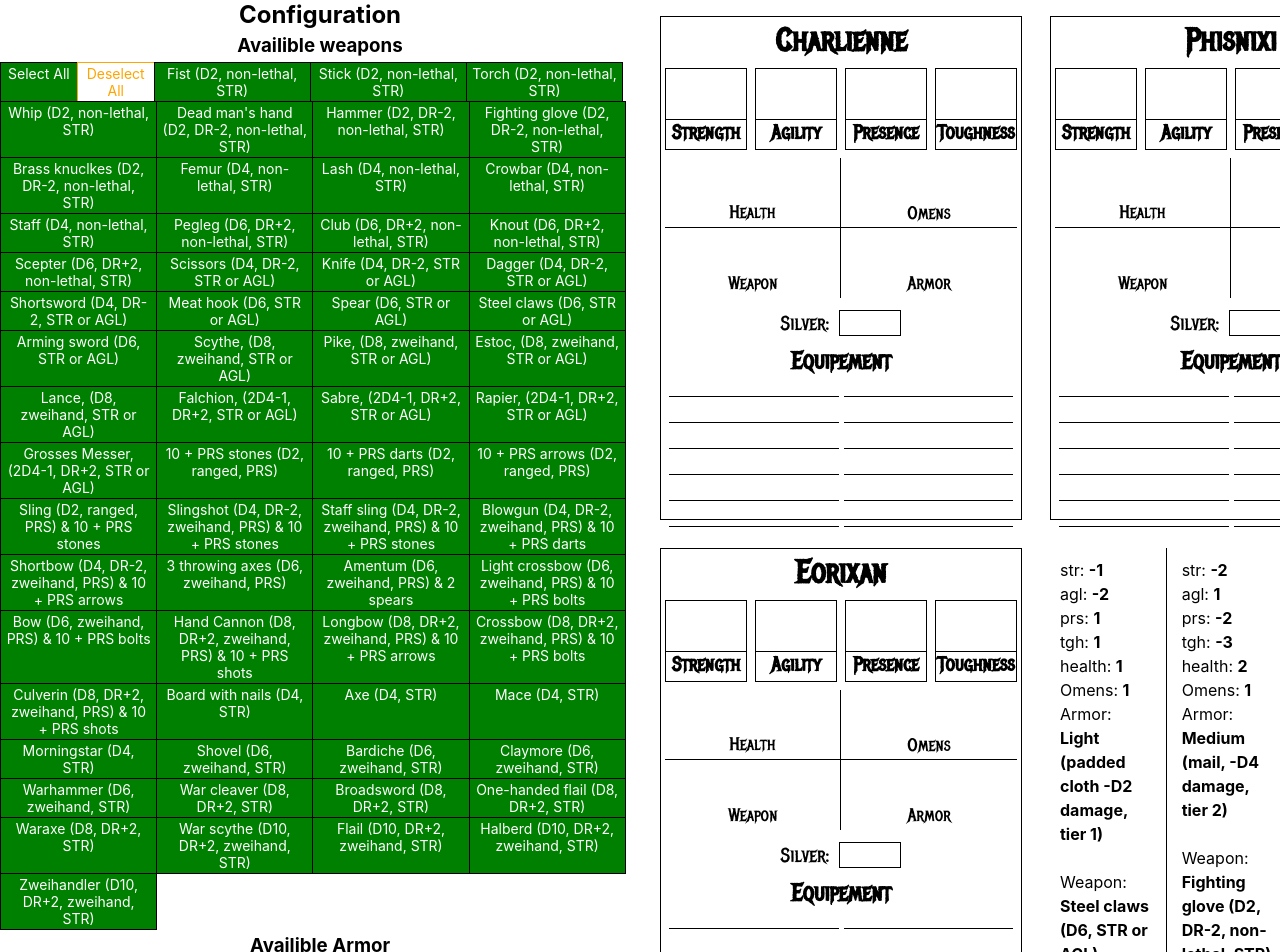
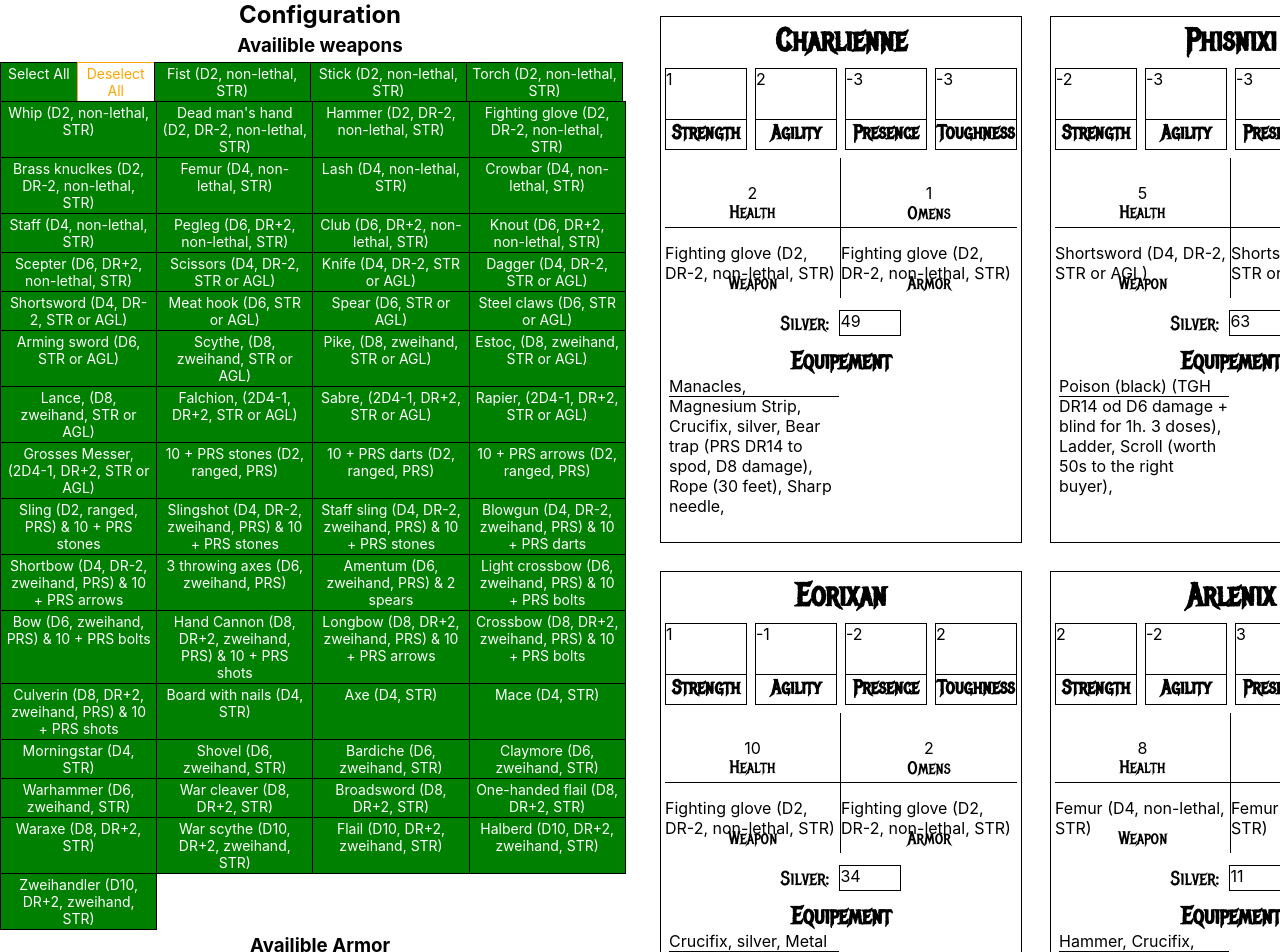
Before and after one commit to jacek-korzemski/mork-borg-character-sheet-pdf-generator, a React (Create React App) app: page / in a window 1280 px wide. Shown: the top 952 px of the page. Built offline with nearby package versions, Linux system fonts and the light colour scheme.

Commit message:
changed generation character logic

```diff
--- a/src/App.js
+++ b/src/App.js
@@ -2,11 +2,11 @@ import React, { createContext, useState } from "react";
 import Grid from "styled-components/Grid";
 import Configuration from "components/Configuration";
 import CharacterSheet from "components/CharacterSheet";
-import RandomCharacter from "components/RandomCharacter";
 import ReactToPdf from "react-to-pdf";
 import { armor as initialArmor } from "data/armor";
 import { weapons as initiialWeapons } from "data/weapons";
 import { equipement as initiialEquipement } from "data/equipement";
+import { generateRandomPlayer } from "utils/generators";
 
 export const AppContext = createContext({});
 
@@ -27,35 +27,34 @@ const App = () => {
                 setEquipement: setEquipement,
             }}
         >
-            <div style={{ margin: "0 0 0 50%", width: "fit-content", position: "relative", height: '100%' }}>
+            <div
+                style={{
+                    margin: "0 0 0 50%",
+                    width: "fit-content",
+                    position: "relative",
+                    height: "100%",
+                }}
+            >
                 <div ref={ref}>
                     <Grid>
                         <div>
-                            <CharacterSheet />
+                            <CharacterSheet player={generateRandomPlayer(armor, weapons, equipement, 3, 6)} />
                         </div>
                         <div>
-                            <CharacterSheet />
+                            <CharacterSheet player={generateRandomPlayer(armor, weapons, equipement, 3, 6)} />
                         </div>
                         <div>
-                            <CharacterSheet />
+                            <CharacterSheet player={generateRandomPlayer(armor, weapons, equipement, 3, 6)} />
                         </div>
                         <div>
-                            <div className="initial-data-wrapper">
-                                <RandomCharacter />
-                                <RandomCharacter />
-                                <RandomCharacter />
-                            </div>
+                            <CharacterSheet player={generateRandomPlayer(armor, weapons, equipement, 3, 6)} />
                         </div>
                     </Grid>
                 </div>
             </div>
             <Configuration open={true}>
                 <ReactToPdf targetRef={ref} filename="4-more-to-kill.pdf">
-                    {({ toPdf }) => (
-                        <button onClick={toPdf}>
-                            Generate pdf
-                        </button>
-                    )}
+                    {({ toPdf }) => <button onClick={toPdf}>Generate pdf</button>}
                 </ReactToPdf>
                 <button onClick={() => setArmor([...armor])}>Refresh data</button>
             </Configuration>
--- a/src/components/CharacterSheet.js
+++ b/src/components/CharacterSheet.js
@@ -2,62 +2,59 @@ import React from "react";
 import CharacterSheetWrapper from "styled-components/CharacterSheetWrapper";
 import { names } from "data/names";
 
-const CharacterSheet = () => {
+const CharacterSheet = ({ player }) => {
     return (
         <CharacterSheetWrapper>
             <h1 className="character-name">{names[Math.floor(Math.random() * names.length)]}</h1>
             <div className="params">
                 <div className="box">
                     <div className="name">Strength</div>
+                    <div className="value">{player.str.toString()}</div>
                 </div>
                 <div className="box">
                     <div className="name">Agility</div>
+                    <div className="value">{player.agl.toString()}</div>
                 </div>
                 <div className="box">
                     <div className="name">Presence</div>
+                    <div className="value">{player.prs.toString()}</div>
                 </div>
                 <div className="box">
                     <div className="name">Toughness</div>
+                    <div className="value">{player.tgh.toString()}</div>
                 </div>
             </div>
 
             <div className="middle">
                 <div className="health">
-          <div className="value"></div>
+                    <div className="value">{player.hp.toString()}</div>
                     <div className="name">Health</div>
                 </div>
                 <div className="omens">
-          <div className="value"></div>
+                    <div className="value">{player.omens.toString()}</div>
                     <div className="name">Omens</div>
                 </div>
                 <div className="weapon">
-          <div className="value"></div>
+                    <div className="value">{player.weapon}</div>
                     <div className="name">Weapon</div>
                 </div>
                 <div className="armor">
-          <div className="value"></div>
+                    <div className="value">{player.weapon}</div>
                     <div className="name">Armor</div>
                 </div>
             </div>
             <div className="silver">
                 <div className="name">Silver: </div>
-        <div className="value"></div>
+                <div className="value">{player.silver}</div>
             </div>
 
             <div className="eq">
                 <h2 className="name">Equipement</h2>
-        <div></div>
-        <div></div>
-        <div></div>
-        <div></div>
-        <div></div>
-        <div></div>
-        <div></div>
-        <div></div>
-        <div></div>
-        <div></div>
-        <div></div>
-        <div></div>
+                <div>
+                    {player.equipement.map((elem, index) => (
+                        <React.Fragment key={index}>{elem}, </React.Fragment>
+                    ))}
+                </div>
             </div>
         </CharacterSheetWrapper>
     );
--- a/src/components/RandomCharacter.js
+++ /dev/null
@@ -1,48 +0,0 @@
-import React, { useContext } from 'react';
-import { AppContext } from 'App';
-import { randomInt, randomElementFromArray } from "utils/randomizers";
-
-const RandomCharacter = () => {
-    const app = useContext(AppContext);
-
-    return (
-        <div className="initial-data">
-            <p>
-                str: <strong>{randomInt(-3, 3)}</strong>
-            </p>
-            <p>
-                agl: <strong>{randomInt(-3, 3)}</strong>
-            </p>
-            <p>
-                prs: <strong>{randomInt(-3, 3)}</strong>
-            </p>
-            <p>
-                tgh: <strong>{randomInt(-3, 3)}</strong>
-            </p>
-            <p>
-                health: <strong>{randomInt(1, 6)}</strong>
-            </p>
-            <p>
-                Omens: <strong>{randomInt(1, 2)}</strong>
-            </p>
-            <p>
-                Armor: <br />
-                <strong>{randomElementFromArray(app.armor)}</strong>
-                <br />
-                <br />
-            </p>
-            <p>
-                Weapon: <br />
-                <strong>{randomElementFromArray(app.weapons)}</strong>
-                <br />
-                <br />
-            </p>
-            <p>
-                Silver: <strong>{randomInt(40, 120)}</strong>
-            </p>
-            <p>Equipement: </p>
-        </div>
-    );
-};
-
-export default RandomCharacter;
--- /dev/null
+++ b/src/utils/generators.js
@@ -0,0 +1,16 @@
+import { randomInt, randomElementFromArray, nRandomElementsFromArray } from "utils/randomizers";
+
+export const generateRandomPlayer = (armor = [], weapons = [], equipement = [], minEqElements = 1, maxEqElements = 8) => {
+    return {
+        str: randomInt(-3, 3),
+        agl: randomInt(-3, 3),
+        prs: randomInt(-3, 3),
+        tgh: randomInt(-3, 3),
+        hp: randomInt(1, 10),
+        omens: randomInt(1, 2),
+        weapon: randomElementFromArray(weapons),
+        armor: randomElementFromArray(armor),
+        silver: randomInt(11, 66),
+        equipement: nRandomElementsFromArray(equipement, randomInt(minEqElements, maxEqElements)),
+    };
+};
--- a/src/utils/randomizers.js
+++ b/src/utils/randomizers.js
@@ -1,7 +1,7 @@
 export const randomInt = (min, max) => {
     min = Math.ceil(min);
     max = Math.floor(max);
-    return Math.floor(Math.random() * (max - min)) + min;
+    return Math.floor(Math.random() * (max - min + 1)) + min;
 };
 
 export const randomElementFromArray = (array) => {
@@ -10,3 +10,7 @@ export const randomElementFromArray = (array) => {
     }
     return array[Math.floor(Math.random() * array.length)];
 };
+
+export const nRandomElementsFromArray = (array, n) => {
+    return [...array].sort(() => 0.5 - Math.random()).slice(0, n);
+};
```
Lines whose indentation alone changed are shown as unchanged.
